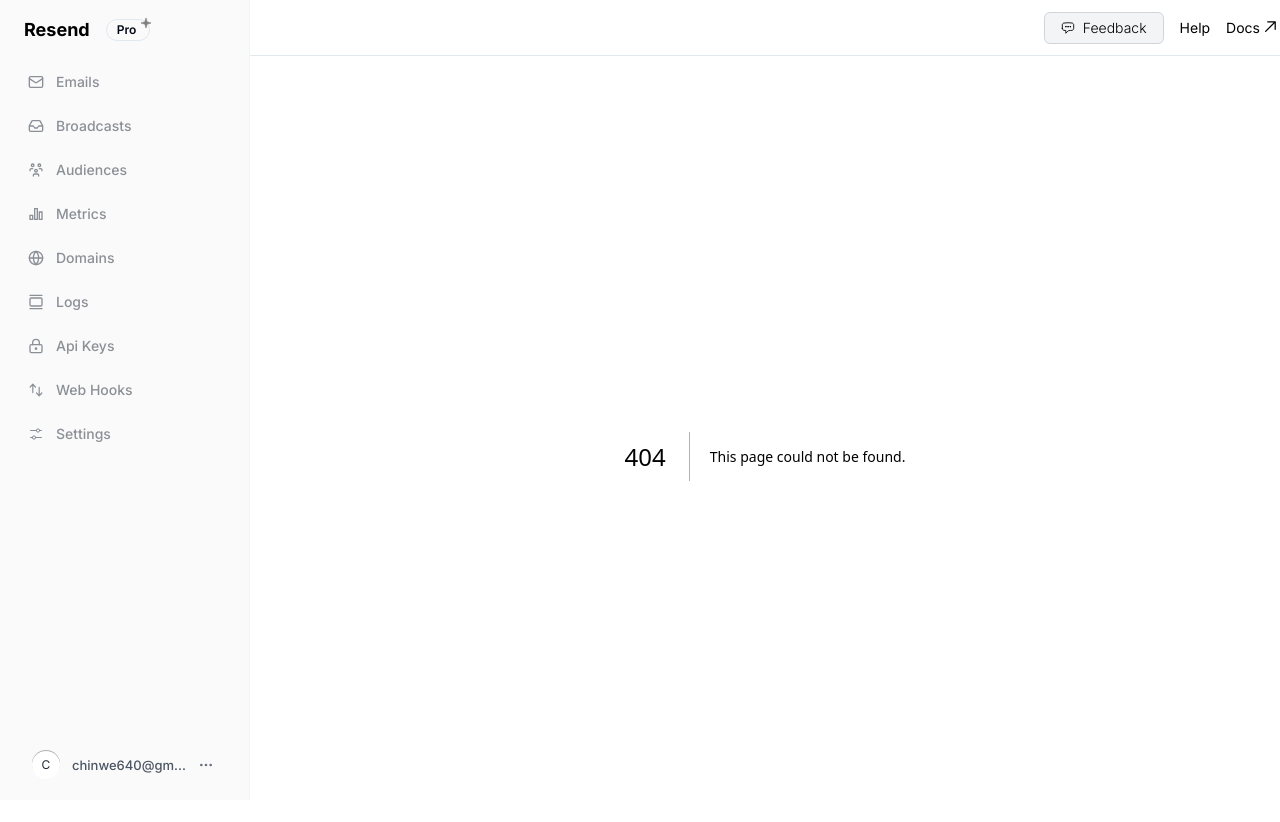
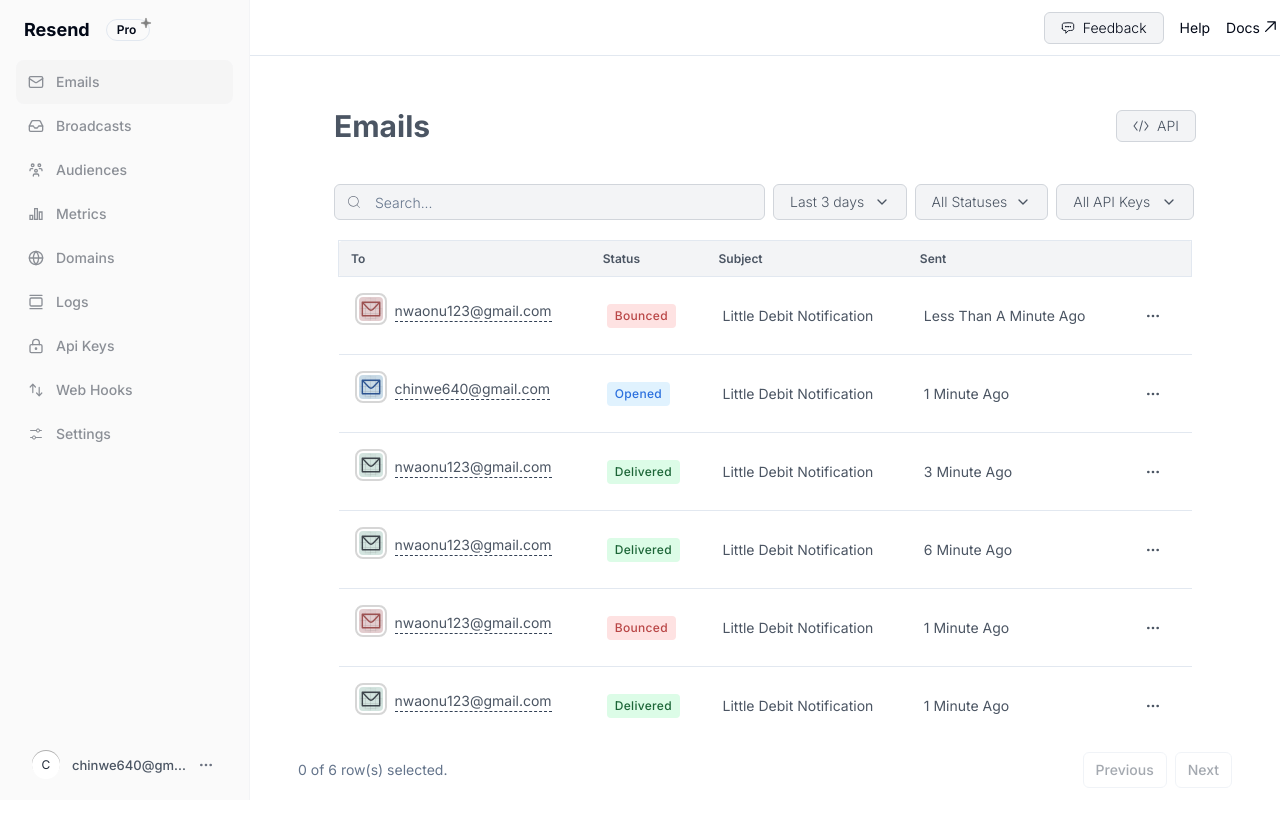
Before and after one commit to wendy640/resend_clone, a Next.js app: page /emails in a window 1280 px wide. Before the commit this address had no page. Shown: the top 822 px of the page. Built offline with nearby package versions, Linux system fonts and the light colour scheme.

Commit message:
email-details-structure

```diff
--- /dev/null
+++ b/src/app/emails/[emailid]/page.tsx
@@ -0,0 +1,6 @@
+import EmailDetails from "@/components/EmailDetail"
+
+
+export default function EmailDetailsPage() {
+	return <EmailDetails/>
+}
--- a/src/app/dashboard/emails/page.tsx
+++ b/src/app/emails/page.tsx
@@ -2,6 +2,7 @@ import { EmailTable } from "@/components/EmailTable";
 import React from "react";
 
 const Emails = () => {
+	// const mailId =100
 	return <div className="m-4">
 		<EmailTable />
 	</div>;
--- /dev/null
+++ b/src/components/EmailDetail.tsx
@@ -0,0 +1,44 @@
+"use client";
+import { useSearchParams } from "next/navigation";
+import { useEffect, useState } from "react";
+
+// Define the type for mail details
+type MailDetails = {
+	id: string;
+	to: string;
+	status: string;
+	subject: string;
+	sent: string;
+};
+
+export default function EmailDetails() {
+	const searchParams = useSearchParams();
+	const [mailDetails, setMailDetails] = useState<MailDetails | null>(null);
+
+	useEffect(() => {
+		const id = searchParams.get("id");
+		const to = searchParams.get("to");
+		const status = searchParams.get("status");
+		const subject = searchParams.get("subject");
+		const sent = searchParams.get("sent");
+
+		if (id && to && status && subject && sent) {
+			setMailDetails({ id, to, status, subject, sent });
+		}
+	}, [searchParams]);
+
+	if (!mailDetails) {
+		return <div>Loading...</div>;
+	}
+
+	return (
+		<div>
+			<h1>Mail Details</h1>
+			<p>ID: {mailDetails.id}</p>
+			<p>To: {mailDetails.to}</p>
+			<p>Status: {mailDetails.status}</p>
+			<p>Subject: {mailDetails.subject}</p>
+			<p>Sent: {mailDetails.sent}</p>
+		</div>
+	);
+}
--- a/src/components/EmailTable.tsx
+++ b/src/components/EmailTable.tsx
@@ -1,5 +1,5 @@
 "use client";
-
+import Link from "next/link";
 import * as React from "react";
 import { DropdownMenuCheckboxItemProps } from "@radix-ui/react-dropdown-menu";
 import {
@@ -62,7 +62,7 @@ const data: Payment[] = [
 	},
 	{
 		id: "bhqecj3p",
-		to: "nwaonu123@gmail.com",
+		to: "chinwe640@gmail.com",
 		status: "opened",
 		subject: "Little Debit Notification",
 		sent: "1 minute ago",
@@ -93,7 +93,7 @@ const data: Payment[] = [
 		to: "nwaonu123@gmail.com",
 		status: "delivered",
 		subject: "Little Debit Notification",
-		sent: "1 a minute ago",
+		sent: "1 minute ago",
 	},
 
 ];
@@ -105,7 +105,7 @@ export type Payment = {
 	subject: string;
 	sent: string;
 };
-
+	const mailId = 100;
 export const columns: ColumnDef<Payment>[] = [
 	{
 		accessorKey: "to",
@@ -118,30 +118,261 @@ export const columns: ColumnDef<Payment>[] = [
 				</div>
 			);
 		},
+
 		cell: ({ row }) => (
-			<div className="flex gap-2 items-center">
+			<div className="flex  items-center">
+
+        <Link
+          className="flex"
+          href={{
+            pathname: `/emails/${row.original.id}`,
+            query: {
+              id: row.original.id,
+              to: row.original.to,
+              status: row.original.status,
+              subject: row.original.subject,
+              sent: row.original.sent,
+            },
+          }}
+        >
 					<div
-					className={`mail-icon w-8 h-8 flex items-center justify-center border border-gray-300 ${
+						className={`relative mr-2 w-8 h-8 flex items-center justify-center ${
 							row.getValue("status") === "delivered"
 								? "bg-emerald-50"
 								: row.getValue("status") === "bounced"
-							? "bg-red-50"
+								? "bg-red-100"
 								: "bg-sky-100"
 						}`}
 					>
-					<Mail
+						{" "}
+						<svg
+							className="absolute left-0 top-0 text-green-10"
+							fill="none"
+							height="32"
+							id="status-icon"
+							viewBox="0 0 32 32"
+							width="32"
+							xmlns="http://www.w3.org/2000/svg"
+						>
+							<g clip-path="url(#a)">
+								<rect
+									fill="currentColor"
+									fill-opacity="0.15"
+									height="32"
+									rx="8"
+									stroke="#fff"
+									stroke-width="8"
+									width="32"
+								></rect>
+								<rect
+									height="30"
+									rx="7"
+									stroke="#D6D6D6"
+									stroke-width="2"
+									width="30"
+									x="1"
+									y="1"
+								></rect>
+								<mask
+									height="30"
+									id="d"
+									maskUnits="userSpaceOnUse"
+									width="30"
+									x="1"
+									y="1"
+									style={{ maskType: "alpha" }}
+								>
+									<path
+										d="M1.641 1.637h29.091v29.091H1.641z"
+										fill="url(#c)"
+									></path>
+								</mask>
+								<g mask="url(#d)">
+									<path
+										d="M.5.5h5v5h-5zM5.5.5h5v5h-5z"
+										stroke="#404040"
+										stroke-opacity="0.06"
+									></path>
+									<path
+										d="M11 1h4v4h-4z"
+										fill="#404040"
+										fill-opacity="0.06"
+									></path>
+									<path
+										d="M10.5.5h5v5h-5zM15.5.5h5v5h-5zM20.5.5h5v5h-5z"
+										stroke="#404040"
+										stroke-opacity="0.06"
+									></path>
+									<path
+										d="M26 1h4v4h-4z"
+										fill="#404040"
+										fill-opacity="0.06"
+									></path>
+									<path
+										d="M25.5.5h5v5h-5z"
+										stroke="#404040"
+										stroke-opacity="0.06"
+									></path>
+									<path
+										d="M.5 5.5h5v5h-5z"
+										opacity="0.4"
+										stroke="#404040"
+										stroke-opacity="0.06"
+									></path>
+									<g opacity="0.4">
+										<path
+											d="M6 6h4v4H6z"
+											fill="#404040"
+											fill-opacity="0.06"
+										></path>
+										<path
+											d="M5.5 5.5h5v5h-5z"
+											stroke="#404040"
+											stroke-opacity="0.06"
+										></path>
+									</g>
+									<path
+										d="M10.5 5.5h5v5h-5z"
+										opacity="0.4"
+										stroke="#404040"
+										stroke-opacity="0.06"
+									></path>
+									<g opacity="0.4">
+										<path
+											d="M16 6h4v4h-4z"
+											fill="#404040"
+											fill-opacity="0.06"
+										></path>
+										<path
+											d="M15.5 5.5h5v5h-5z"
+											stroke="#404040"
+											stroke-opacity="0.06"
+										></path>
+									</g>
+									<path
+										d="M20.5 5.5h5v5h-5zM25.5 5.5h5v5h-5z"
+										opacity="0.4"
+										stroke="#404040"
+										stroke-opacity="0.06"
+									></path>
+									<path
+										d="M1 11h4v4H1z"
+										fill="#404040"
+										fill-opacity="0.06"
+									></path>
+									<path
+										d="M.5 10.5h5v5h-5zM5.5 10.5h5v5h-5zM10.5 10.5h5v5h-5zM15.5 10.5h5v5h-5z"
+										stroke="#404040"
+										stroke-opacity="0.06"
+									></path>
+									<path
+										d="M21 11h4v4h-4z"
+										fill="#404040"
+										fill-opacity="0.06"
+									></path>
+									<path
+										d="M20.5 10.5h5v5h-5zM25.5 10.5h5v5h-5zM.5 15.5h5v5h-5zM5.5 15.5h5v5h-5zM10.5 15.5h5v5h-5zM15.5 15.5h5v5h-5zM20.5 15.5h5v5h-5z"
+										stroke="#404040"
+										stroke-opacity="0.06"
+									></path>
+									<path
+										d="M26 16h4v4h-4z"
+										fill="#404040"
+										fill-opacity="0.06"
+									></path>
+									<path
+										d="M25.5 15.5h5v5h-5zM.5 20.5h5v5h-5z"
+										stroke="#404040"
+										stroke-opacity="0.06"
+									></path>
+									<path
+										d="M6 21h4v4H6z"
+										fill="#404040"
+										fill-opacity="0.06"
+									></path>
+									<path
+										d="M5.5 20.5h5v5h-5zM10.5 20.5h5v5h-5zM15.5 20.5h5v5h-5z"
+										stroke="#404040"
+										stroke-opacity="0.06"
+									></path>
+									<path
+										d="M21 21h4v4h-4z"
+										fill="#404040"
+										fill-opacity="0.06"
+									></path>
+									<path
+										d="M20.5 20.5h5v5h-5zM25.5 20.5h5v5h-5zM.5 25.5h5v5h-5zM5.5 25.5h5v5h-5z"
+										stroke="#404040"
+										stroke-opacity="0.06"
+									></path>
+									<path
+										d="M11 26h4v4h-4z"
+										fill="#404040"
+										fill-opacity="0.06"
+									></path>
+									<path
+										d="M10.5 25.5h5v5h-5zM15.5 25.5h5v5h-5zM20.5 25.5h5v5h-5zM25.5 25.5h5v5h-5z"
+										stroke="#404040"
+										stroke-opacity="0.06"
+									></path>
+								</g>
+							</g>
+							<defs>
+								<radialGradient
+									cx="0"
+									cy="0"
+									gradientTransform="rotate(90 .002 16.184) scale(12.3182)"
+									gradientUnits="userSpaceOnUse"
+									id="c"
+									r="1"
+								>
+									<stop></stop>
+									<stop offset="0.805" stop-opacity="0.88"></stop>
+									<stop offset="1" stop-opacity="0"></stop>
+								</radialGradient>
+								<linearGradient
+									gradientUnits="userSpaceOnUse"
+									id="b"
+									x1="16"
+									x2="16"
+									y1="2.5"
+									y2="36.5"
+								>
+									<stop
+										offset="0.105"
+										style={{ stopColor: "var(--green-a5)" }}
+									></stop>
+									<stop
+										fill-opacity="0.9"
+										offset="1"
+										stop-color="transparent"
+									></stop>
+								</linearGradient>
+							</defs>
+						</svg>
+						<svg
 							className={`${
 								row.getValue("status") === "delivered"
-								? "text-[#15803d]"
+									? "text-green-11"
 									: row.getValue("status") === "bounced"
 									? "text-[#f87171]"
-								: "text-[#3b82f6]"
-						} size-5 `}
-					/>
+									: "text-[#3175e4]"
+							} relative w-5 h-5`}
+							fill="currentColor"
+							fill-opacity="0.9"
+							filter="brightness(0.6)"
+							viewBox="0 0 32 32"
+						>
+							<path d="m31 5.109-.004-.06-.004-.053-.008-.054-.01-.056-.013-.049-.016-.057-.018-.048-.02-.054-.024-.05-.024-.047-.03-.05-.028-.043c-.01-.015-.022-.03-.034-.045-.01-.015-.022-.03-.034-.044l-.035-.038a1.113 1.113 0 0 0-.042-.044l-.012-.013-.025-.02a1.142 1.142 0 0 0-.281-.183 1.133 1.133 0 0 0-.432-.1L29.873 4H2.127l-.032.002a1.125 1.125 0 0 0-.483.123 1.133 1.133 0 0 0-.23.158l-.025.021-.013.013c-.015.014-.028.03-.042.044l-.035.038-.034.044-.034.045-.028.044-.03.05-.024.046-.024.05-.02.054-.018.048-.016.057c-.004.016-.01.033-.013.049l-.01.056-.008.054-.004.052-.003.06L1 5.128v21.746C1 27.496 1.504 28 2.127 28h27.746c.623 0 1.127-.504 1.127-1.127V5.11Zm-3.726 1.144-8.832 9.43A3.316 3.316 0 0 1 16 16.749a3.316 3.316 0 0 1-2.442-1.064l-8.832-9.43h22.549ZM3.255 25.747V7.977l8.66 9.247A5.547 5.547 0 0 0 16 19.001a5.548 5.548 0 0 0 4.087-1.777l8.66-9.246v17.769H3.253Z"></path>
+						</svg>
 					</div>
-				<div className="lowercase border-b-2 border-dashed border-gray-400 transition-colors duration-300 ease-in-out hover:border-blue-500">
+					<span className=" flex mb-4 pt-2 lowercase cursor-pointer truncate border-b border-dashed border-slate-700 transition-colors duration-300 ease-in-out hover:border-blue-600">
 						{row.getValue("to")}
-				</div>
+					</span>
+				</Link>
+				{/* <div className=" lowercase cursor-pointer border-b border-dashed border-slate-900 transition-colors duration-300 ease-in-out hover:border-blue-900">
+						{row.getValue("to")}
+					</div> */}
 			</div>
 		),
 	},
@@ -159,22 +390,27 @@ export const columns: ColumnDef<Payment>[] = [
 					: "secondary";
 			const bgColor =
 				status === "delivered"
-					? "bg-emerald-50"
+					? "bg-green-100"
 					: status === "bounced"
-					? "bg-red-50"
+					? "bg-red-100"
 					: "bg-sky-100";
 			const textColor =
 				status === "delivered"
-					? "text-[#15803d]"
+					? "text-[#1c6537]"
 					: status === "bounced"
-					? "text-[#f87171]"
-					: "text-[#3b82f6]";
+					? "text-[#b94646]"
+					: "text-[#2b70de]";
 
 			return (
 				<div
-					className={`flex items-center justify-center capitalize font-medium tracking-wide border-none  text-[11px] border rounded-sm w-16 h-8 ${bgColor} ${textColor}`}
+					className={` items-center justify-center capitalize font-medium tracking-wide border-none   border inline-flex select-none  whitespace-nowrap  rounded text-xs h-6 px-2 ${bgColor} ${textColor}`}
 				>
 					{row.getValue("status")}
+					{/* <button data-state="closed">
+						<span class="capitalize inline-flex select-none items-center whitespace-nowrap font-medium bg-green-3 text-green-11 text-xs h-6 px-2 rounded">
+							delivered
+						</span>
+					</button> */}
 				</div>
 			);
 		},
@@ -235,6 +471,7 @@ export const columns: ColumnDef<Payment>[] = [
 ];
 
 export function EmailTable() {
+
 	const [sorting, setSorting] = React.useState<SortingState>([]);
 	const [columnFilters, setColumnFilters] = React.useState<ColumnFiltersState>(
 		[]
@@ -441,13 +678,16 @@ export function EmailTable() {
 				</div>
 
 				<div className="mt-4 mx-10">
-					<Table className="">
-						<TableHeader 	className="header border rounded-xl border-gray-300 bg-gray-100 font-light justify-between" >
-
+					<Table className="min-w-full border-spacing-0  text-left">
+						{/* min-w-full border-separate border-spacing-0  text-left */}
+						<TableHeader className="header border rounded-xl border-slate-600 bg-gray-100 font-light justify-between">
 							{table.getHeaderGroups().map((headerGroup) => (
 								<TableRow key={headerGroup.id}>
 									{headerGroup.headers.map((header) => (
-											<TableHead key={header.id} className="h-9 border-b border-t border-slate-6 px-3 text-xs font-semibold text-slate-11 first:rounded-l-sm first:border-l last:rounded-r-sm last:border-r bg-gray-100">
+										<TableHead
+											key={header.id}
+											className="h-9 border-b border-t border-slate-6 px-3 text-xs font-semibold text-slate-11 first:rounded-l-sm first:border-l last:rounded-r-sm last:border-r bg-gray-100"
+										>
 											{header.isPlaceholder
 												? null
 												: flexRender(
@@ -458,7 +698,6 @@ export function EmailTable() {
 									))}
 								</TableRow>
 							))}
-
 						</TableHeader>
 						<TableBody>
 							{table.getRowModel().rows?.length ? (
--- a/src/components/Header.tsx
+++ b/src/components/Header.tsx
@@ -208,7 +208,7 @@ export const Header = () => {
 									<PopoverTrigger asChild>
 										<Button
 											variant="outline"
-											className="border border-gray-300 font-light bg-gray-100 h-8"
+											className="border border-gray-300 font-light bg-gray-100 h-8 dark:bg-gray-700 "
 										>
 											<HiOutlineChatBubbleLeftEllipsis className="mr-2" />
 											Feedback
--- a/src/components/Mailbox.tsx
+++ b/src/components/Mailbox.tsx
@@ -12,6 +12,10 @@ export  const Mailbox = () => {
 				viewBox="0 0 32 32"
 				width="17"
 			>
+				<span className="mr-1 cursor-pointer truncate border-b border-dashed border-slate-900 transition duration-300 ease-in-out group-hover:border-blue-900">
+					bolanlearalamo9@gmail.com
+				</span>
+
 				<path d="m31 5.109-.004-.06-.004-.053-.008-.054-.01-.056-.013-.049-.016-.057-.018-.048-.02-.054-.024-.05-.024-.047-.03-.05-.028-.043c-.01-.015-.022-.03-.034-.045-.01-.015-.022-.03-.034-.044l-.035-.038a1.113 1.113 0 0 0-.042-.044l-.012-.013-.025-.02a1.142 1.142 0 0 0-.281-.183 1.133 1.133 0 0 0-.432-.1L29.873 4H2.127l-.032.002a1.125 1.125 0 0 0-.483.123 1.133 1.133 0 0 0-.23.158l-.025.021-.013.013c-.015.014-.028.03-.042.044l-.035.038-.034.044-.034.045-.028.044-.03.05-.024.046-.024.05-.02.054-.018.048-.016.057c-.004.016-.01.033-.013.049l-.01.056-.008.054-.004.052-.003.06L1 5.128v21.746C1 27.496 1.504 28 2.127 28h27.746c.623 0 1.127-.504 1.127-1.127V5.11Zm-3.726 1.144-8.832 9.43A3.316 3.316 0 0 1 16 16.749a3.316 3.316 0 0 1-2.442-1.064l-8.832-9.43h22.549ZM3.255 25.747V7.977l8.66 9.247A5.547 5.547 0 0 0 16 19.001a5.548 5.548 0 0 0 4.087-1.777l8.66-9.246v17.769H3.253Z"></path>
 				<defs>
 					<linearGradient
--- a/src/components/Sidebar.tsx
+++ b/src/components/Sidebar.tsx
@@ -85,9 +85,9 @@ export function Sidebar() {
 					<div className="flex-1">
 						<nav className="grid items-start px-2 text-sm font-medium lg:px-4">
 							<Link
-								href="/dashboard/emails"
+								href="/emails"
 								className={`flex items-center gap-3 rounded-lg px-3 py-3 text-[#70757E] opacity-80  transition-all hover:text-primary ${
-									isActive("/dashboard/emails") ? " bg-[#F4F4F5]" : ""
+									isActive("/emails") ? " bg-[#F4F4F5]" : ""
 								}`}
 							>
 								<motion.div
--- a/src/components/ui/table.tsx
+++ b/src/components/ui/table.tsx
@@ -1,28 +1,28 @@
-import * as React from "react";
+import * as React from "react"
 
-import { cn } from "@/lib/utils";
+import { cn } from "@/lib/utils"
 
 const Table = React.forwardRef<
   HTMLTableElement,
   React.HTMLAttributes<HTMLTableElement>
 >(({ className, ...props }, ref) => (
-	<div className="relative w-full overflow-auto rounded-sm ">
+  <div className="relative w-full overflow-auto">
     <table
       ref={ref}
-			className={cn("w-full caption-bottom text-sm rounded-sm ", className)}
+      className={cn("w-full caption-bottom text-sm", className)}
       {...props}
     />
   </div>
-));
-Table.displayName = "Table";
+))
+Table.displayName = "Table"
 
 const TableHeader = React.forwardRef<
   HTMLTableSectionElement,
   React.HTMLAttributes<HTMLTableSectionElement>
 >(({ className, ...props }, ref) => (
-	<thead ref={ref} className={cn(className)} {...props} />
-));
-TableHeader.displayName = "TableHeader";
+  <thead ref={ref} className={cn("[&_tr]:border-b", className)} {...props} />
+))
+TableHeader.displayName = "TableHeader"
 
 const TableBody = React.forwardRef<
   HTMLTableSectionElement,
@@ -33,8 +33,8 @@ const TableBody = React.forwardRef<
     className={cn("[&_tr:last-child]:border-0", className)}
     {...props}
   />
-));
-TableBody.displayName = "TableBody";
+))
+TableBody.displayName = "TableBody"
 
 const TableFooter = React.forwardRef<
   HTMLTableSectionElement,
@@ -48,8 +48,8 @@ const TableFooter = React.forwardRef<
     )}
     {...props}
   />
-));
-TableFooter.displayName = "TableFooter";
+))
+TableFooter.displayName = "TableFooter"
 
 const TableRow = React.forwardRef<
   HTMLTableRowElement,
@@ -58,13 +58,13 @@ const TableRow = React.forwardRef<
   <tr
     ref={ref}
     className={cn(
-			"transition-colors  data-[state=selected]:bg-muted",
+      "border-b transition-colors hover:bg-muted/50 data-[state=selected]:bg-muted",
       className
     )}
     {...props}
   />
-));
-TableRow.displayName = "TableRow";
+))
+TableRow.displayName = "TableRow"
 
 const TableHead = React.forwardRef<
   HTMLTableCellElement,
@@ -73,13 +73,13 @@ const TableHead = React.forwardRef<
   <th
     ref={ref}
     className={cn(
-			"h-12 px-4 text-left align-middle font-medium text-muted-foreground [&:has([role=checkbox])]:pr-0 ",
+      "h-12 px-4 text-left align-middle font-medium text-muted-foreground [&:has([role=checkbox])]:pr-0",
       className
     )}
     {...props}
   />
-));
-TableHead.displayName = "TableHead";
+))
+TableHead.displayName = "TableHead"
 
 const TableCell = React.forwardRef<
   HTMLTableCellElement,
@@ -90,8 +90,8 @@ const TableCell = React.forwardRef<
     className={cn("p-4 align-middle [&:has([role=checkbox])]:pr-0", className)}
     {...props}
   />
-));
-TableCell.displayName = "TableCell";
+))
+TableCell.displayName = "TableCell"
 
 const TableCaption = React.forwardRef<
   HTMLTableCaptionElement,
@@ -102,8 +102,8 @@ const TableCaption = React.forwardRef<
     className={cn("mt-4 text-sm text-muted-foreground", className)}
     {...props}
   />
-));
-TableCaption.displayName = "TableCaption";
+))
+TableCaption.displayName = "TableCaption"
 
 export {
   Table,
@@ -114,4 +114,4 @@ export {
   TableRow,
   TableCell,
   TableCaption,
-};
+}
```
Lines whose indentation alone changed are shown as unchanged.
